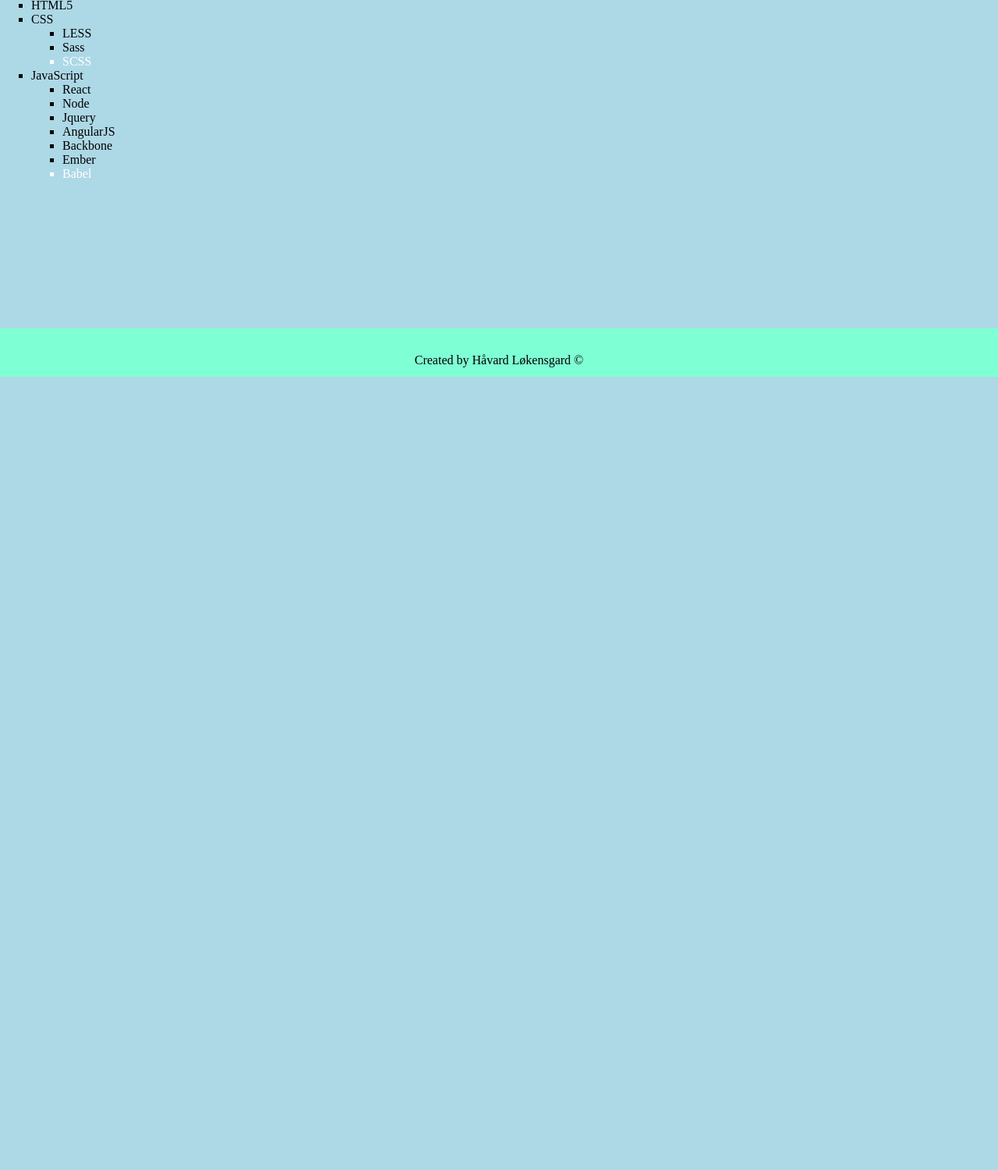
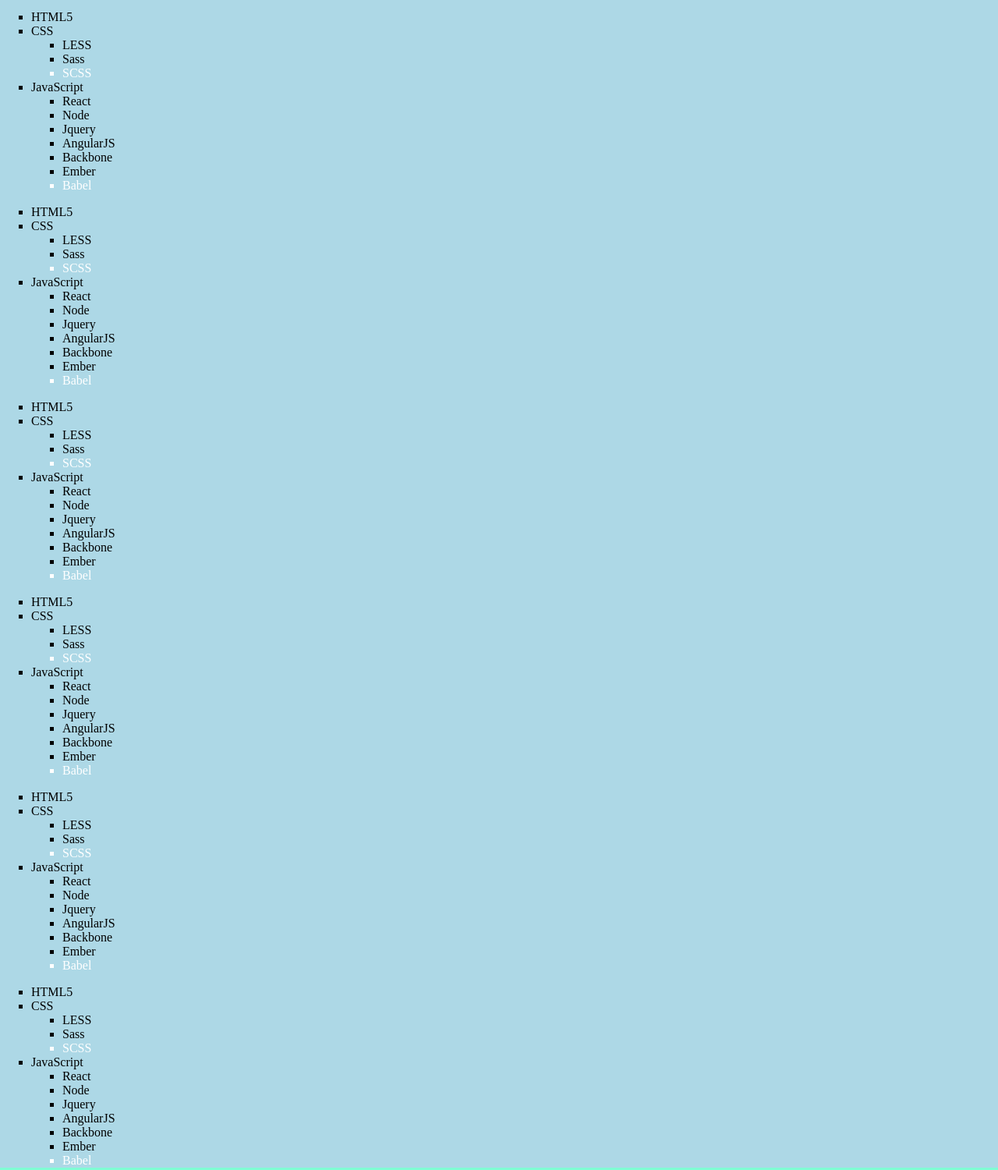
Before and after one commit to Marcgrippa/webTek, a plain HTML site: page src/list.html in a window 1280 px wide. Shown: the part 317-1817 px from the top of the page at 78% size. Before the commit the page ends 800 px from the top, so only its background shows below. Drawn offline with Linux system fonts and the light colour scheme.

Commit message:
Innlevering 3 ferdig: 21.9.2016

```diff
--- a/src/css/style.css
+++ b/src/css/style.css
@@ -8,18 +8,18 @@ html{
     font-style: italic;
     color: black;
     font-family: Georgia, Verdana, Serif;
+    margin: auto;
+    text-align: center;
 
 }
 
 body {
-    /*
-        Endrer bakgrunnen til beige
-    */
+
     background-color:lightblue;
     align-content: center;
     margin: auto;
     position: relative;
-    min-height: 100%;
+    height: 100%;
 
 }
 
@@ -42,7 +42,23 @@ p {
 
 section {
     max-width: 75ch;
+    margin: auto;
+    position: relative;
+    padding-bottom: 46px;
+    margin-bottom: auto;
+    clear: both;
+    min-height: 100%;
+    overflow: auto;
 
+}
+section ol {
+    height: 100%;
+    position: relative;
+}
+
+section ol li {
+    height: 100%;
+    position: relative;
 }
 
 .center {
@@ -50,6 +66,30 @@ section {
     width: 50%;
 
 }
+
+
+
+.wrapper {
+    margin: auto;
+    position: relative;
+    padding-bottom: 46px;
+    margin-bottom: auto;
+    clear: both;
+    min-height: 100%;
+    overflow: auto;
+}
+.wrapper ul {
+    list-style-type: square;
+    height: 100%;
+    position: relative;
+}
+
+.wrapper ul li:last-child {
+    color: white;
+    height: 100%;
+    position: relative;
+}
+
 
 footer {
     position: absolute;
@@ -60,16 +100,8 @@ footer {
     background-color: aquamarine;
     text-align: center;
     margin: auto;
-    margin-top: auto;
     height: 30px;
-    clear: both;
+    margin-top: 3rem;
+
 
 }
-
-.wrapper ul {
-    list-style-type: square;
-}
-
-.wrapper ul li:last-child {
-    color: white;
-}
--- a/src/list.html
+++ b/src/list.html
@@ -30,6 +30,120 @@
           </ul>
       </ul>
 
+              <ul>
+        <li>HTML5</li>
+        <li>CSS</li>
+          <ul>
+            <li>LESS</li>
+            <li>Sass</li>
+            <li>SCSS</li>
+          </ul>
+        <li>JavaScript</li>
+          <ul>
+            <li>React</li>
+            <li>Node</li>
+            <li>Jquery</li>
+            <li>AngularJS</li>
+            <li>Backbone</li>
+            <li>Ember</li>
+            <li>Babel</li>
+          </ul>
+      </ul>      <ul>
+        <li>HTML5</li>
+        <li>CSS</li>
+          <ul>
+            <li>LESS</li>
+            <li>Sass</li>
+            <li>SCSS</li>
+          </ul>
+        <li>JavaScript</li>
+          <ul>
+            <li>React</li>
+            <li>Node</li>
+            <li>Jquery</li>
+            <li>AngularJS</li>
+            <li>Backbone</li>
+            <li>Ember</li>
+            <li>Babel</li>
+          </ul>
+      </ul>      <ul>
+        <li>HTML5</li>
+        <li>CSS</li>
+          <ul>
+            <li>LESS</li>
+            <li>Sass</li>
+            <li>SCSS</li>
+          </ul>
+        <li>JavaScript</li>
+          <ul>
+            <li>React</li>
+            <li>Node</li>
+            <li>Jquery</li>
+            <li>AngularJS</li>
+            <li>Backbone</li>
+            <li>Ember</li>
+            <li>Babel</li>
+          </ul>
+      </ul>      <ul>
+        <li>HTML5</li>
+        <li>CSS</li>
+          <ul>
+            <li>LESS</li>
+            <li>Sass</li>
+            <li>SCSS</li>
+          </ul>
+        <li>JavaScript</li>
+          <ul>
+            <li>React</li>
+            <li>Node</li>
+            <li>Jquery</li>
+            <li>AngularJS</li>
+            <li>Backbone</li>
+            <li>Ember</li>
+            <li>Babel</li>
+          </ul>
+      </ul>      <ul>
+        <li>HTML5</li>
+        <li>CSS</li>
+          <ul>
+            <li>LESS</li>
+            <li>Sass</li>
+            <li>SCSS</li>
+          </ul>
+        <li>JavaScript</li>
+          <ul>
+            <li>React</li>
+            <li>Node</li>
+            <li>Jquery</li>
+            <li>AngularJS</li>
+            <li>Backbone</li>
+            <li>Ember</li>
+            <li>Babel</li>
+          </ul>
+      </ul>      <ul>
+        <li>HTML5</li>
+        <li>CSS</li>
+          <ul>
+            <li>LESS</li>
+            <li>Sass</li>
+            <li>SCSS</li>
+          </ul>
+        <li>JavaScript</li>
+          <ul>
+            <li>React</li>
+            <li>Node</li>
+            <li>Jquery</li>
+            <li>AngularJS</li>
+            <li>Backbone</li>
+            <li>Ember</li>
+            <li>Babel</li>
+          </ul>
+      </ul>
+
+
+
+
+
 
       <footer>
         <p>
```
Also changed, not shown: src/about.html (+35 -8 lines), src/position.html (+7 -8 lines).
